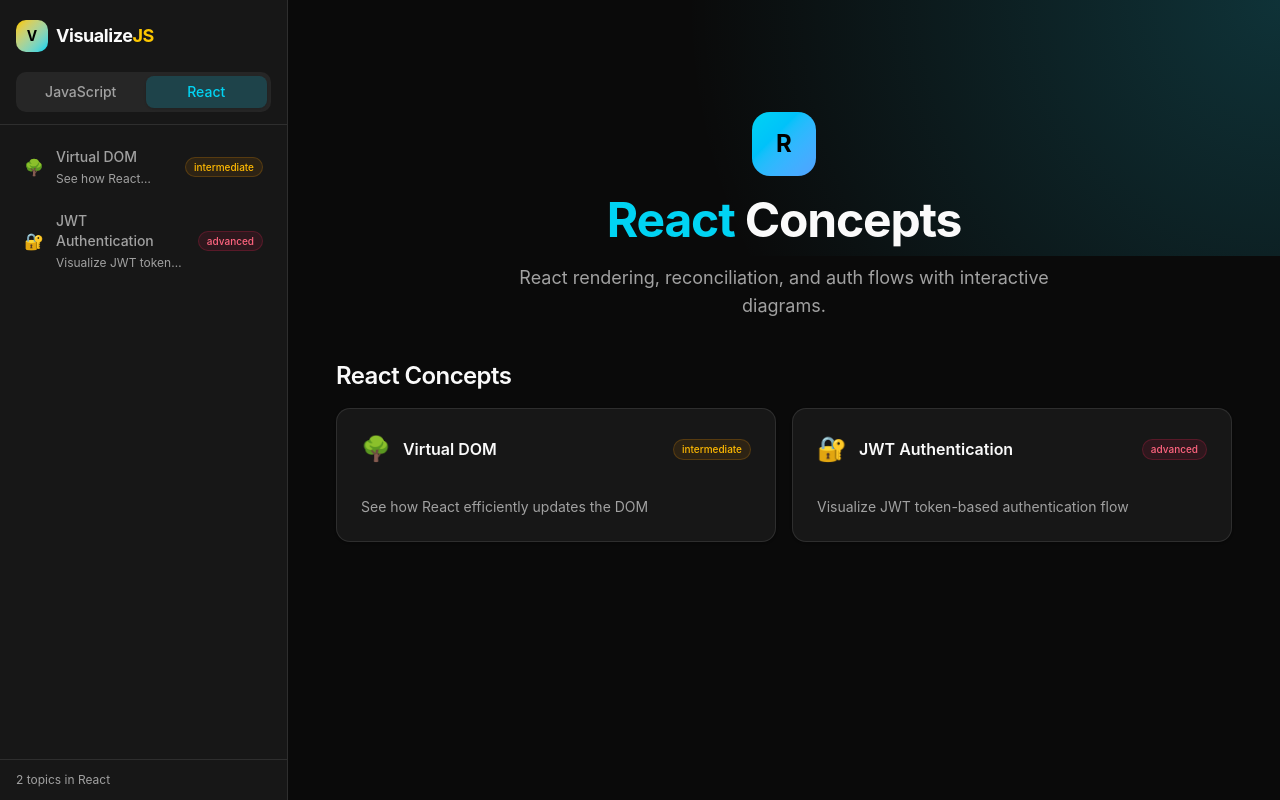
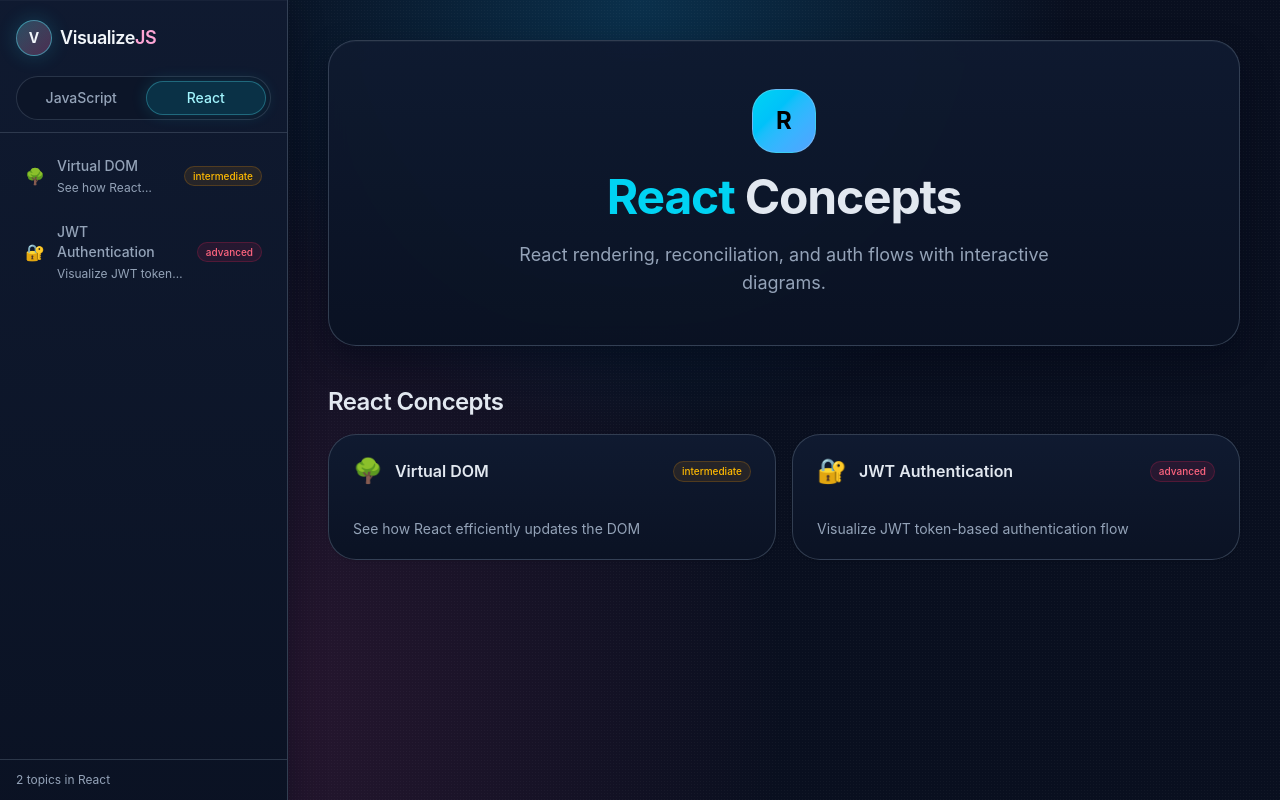
Before and after one commit to tornike14/visualizejs, a Next.js app: page /react in a window 1280 px wide. Built offline with nearby package versions, Linux system fonts and the light colour scheme.

Commit message:
theme refactor

```diff
--- a/src/app/globals.css
+++ b/src/app/globals.css
@@ -48,72 +48,80 @@
 }
 
 :root {
-  --radius: 0.625rem;
-  --background: oklch(1 0 0);
-  --foreground: oklch(0.145 0 0);
-  --card: oklch(1 0 0);
-  --card-foreground: oklch(0.145 0 0);
-  --popover: oklch(1 0 0);
-  --popover-foreground: oklch(0.145 0 0);
-  --primary: oklch(0.205 0 0);
-  --primary-foreground: oklch(0.985 0 0);
-  --secondary: oklch(0.97 0 0);
-  --secondary-foreground: oklch(0.205 0 0);
-  --muted: oklch(0.97 0 0);
-  --muted-foreground: oklch(0.556 0 0);
-  --accent: oklch(0.97 0 0);
-  --accent-foreground: oklch(0.205 0 0);
-  --destructive: oklch(0.577 0.245 27.325);
-  --border: oklch(0.922 0 0);
-  --input: oklch(0.922 0 0);
-  --ring: oklch(0.708 0 0);
-  --chart-1: oklch(0.646 0.222 41.116);
-  --chart-2: oklch(0.6 0.118 184.704);
-  --chart-3: oklch(0.398 0.07 227.392);
-  --chart-4: oklch(0.828 0.189 84.429);
-  --chart-5: oklch(0.769 0.188 70.08);
-  --sidebar: oklch(0.985 0 0);
-  --sidebar-foreground: oklch(0.145 0 0);
-  --sidebar-primary: oklch(0.205 0 0);
-  --sidebar-primary-foreground: oklch(0.985 0 0);
-  --sidebar-accent: oklch(0.97 0 0);
-  --sidebar-accent-foreground: oklch(0.205 0 0);
-  --sidebar-border: oklch(0.922 0 0);
-  --sidebar-ring: oklch(0.708 0 0);
+  --radius: 1rem;
+  --app-bg: #090f1f;
+  --app-surface: #0f1a30;
+  --app-surface-strong: #0d1528;
+  --app-border: rgba(71, 85, 105, 0.65);
+  --app-text-primary: #e2e8f0;
+  --app-text-secondary: #94a3b8;
+  --app-accent: #f472b6;
+  --app-glow: 0 0 26px rgba(244, 114, 182, 0.2);
+  --background: var(--app-bg);
+  --foreground: var(--app-text-primary);
+  --card: var(--app-surface);
+  --card-foreground: var(--app-text-primary);
+  --popover: var(--app-surface);
+  --popover-foreground: var(--app-text-primary);
+  --primary: #f9a8d4;
+  --primary-foreground: #090f1f;
+  --secondary: #17233a;
+  --secondary-foreground: var(--app-text-primary);
+  --muted: #141f35;
+  --muted-foreground: var(--app-text-secondary);
+  --accent: #18263e;
+  --accent-foreground: var(--app-text-primary);
+  --destructive: #ef4444;
+  --border: var(--app-border);
+  --input: rgba(71, 85, 105, 0.78);
+  --ring: #f472b6;
+  --chart-1: #fbbf24;
+  --chart-2: #22d3ee;
+  --chart-3: #c4b5fd;
+  --chart-4: #34d399;
+  --chart-5: #f472b6;
+  --sidebar: var(--app-surface-strong);
+  --sidebar-foreground: var(--app-text-primary);
+  --sidebar-primary: #1f2f4d;
+  --sidebar-primary-foreground: var(--app-text-primary);
+  --sidebar-accent: #16213b;
+  --sidebar-accent-foreground: var(--app-text-primary);
+  --sidebar-border: var(--app-border);
+  --sidebar-ring: #f472b6;
 }
 
 .dark {
-  --background: oklch(0.145 0 0);
-  --foreground: oklch(0.985 0 0);
-  --card: oklch(0.205 0 0);
-  --card-foreground: oklch(0.985 0 0);
-  --popover: oklch(0.205 0 0);
-  --popover-foreground: oklch(0.985 0 0);
-  --primary: oklch(0.922 0 0);
-  --primary-foreground: oklch(0.205 0 0);
-  --secondary: oklch(0.269 0 0);
-  --secondary-foreground: oklch(0.985 0 0);
-  --muted: oklch(0.269 0 0);
-  --muted-foreground: oklch(0.708 0 0);
-  --accent: oklch(0.269 0 0);
-  --accent-foreground: oklch(0.985 0 0);
-  --destructive: oklch(0.704 0.191 22.216);
-  --border: oklch(1 0 0 / 10%);
-  --input: oklch(1 0 0 / 15%);
-  --ring: oklch(0.556 0 0);
-  --chart-1: oklch(0.488 0.243 264.376);
-  --chart-2: oklch(0.696 0.17 162.48);
-  --chart-3: oklch(0.769 0.188 70.08);
-  --chart-4: oklch(0.627 0.265 303.9);
-  --chart-5: oklch(0.645 0.246 16.439);
-  --sidebar: oklch(0.205 0 0);
-  --sidebar-foreground: oklch(0.985 0 0);
-  --sidebar-primary: oklch(0.488 0.243 264.376);
-  --sidebar-primary-foreground: oklch(0.985 0 0);
-  --sidebar-accent: oklch(0.269 0 0);
-  --sidebar-accent-foreground: oklch(0.985 0 0);
-  --sidebar-border: oklch(1 0 0 / 10%);
-  --sidebar-ring: oklch(0.556 0 0);
+  --background: var(--app-bg);
+  --foreground: var(--app-text-primary);
+  --card: var(--app-surface);
+  --card-foreground: var(--app-text-primary);
+  --popover: var(--app-surface);
+  --popover-foreground: var(--app-text-primary);
+  --primary: #f9a8d4;
+  --primary-foreground: #090f1f;
+  --secondary: #17233a;
+  --secondary-foreground: var(--app-text-primary);
+  --muted: #141f35;
+  --muted-foreground: var(--app-text-secondary);
+  --accent: #18263e;
+  --accent-foreground: var(--app-text-primary);
+  --destructive: #ef4444;
+  --border: var(--app-border);
+  --input: rgba(71, 85, 105, 0.78);
+  --ring: #f472b6;
+  --chart-1: #fbbf24;
+  --chart-2: #22d3ee;
+  --chart-3: #c4b5fd;
+  --chart-4: #34d399;
+  --chart-5: #f472b6;
+  --sidebar: var(--app-surface-strong);
+  --sidebar-foreground: var(--app-text-primary);
+  --sidebar-primary: #1f2f4d;
+  --sidebar-primary-foreground: var(--app-text-primary);
+  --sidebar-accent: #16213b;
+  --sidebar-accent-foreground: var(--app-text-primary);
+  --sidebar-border: var(--app-border);
+  --sidebar-ring: #f472b6;
 }
 
 @layer base {
@@ -124,3 +132,64 @@
     @apply bg-background text-foreground;
   }
 }
+
+@layer components {
+  .app-theme {
+    position: relative;
+    isolation: isolate;
+    min-height: 100vh;
+    background: var(--app-bg);
+    color: var(--app-text-primary);
+  }
+
+  .app-theme::before {
+    content: "";
+    position: absolute;
+    inset: 0;
+    pointer-events: none;
+    background-image:
+      radial-gradient(circle at top, rgba(14, 165, 233, 0.22), transparent 42%),
+      radial-gradient(circle at 18% 88%, rgba(236, 72, 153, 0.14), transparent 44%);
+    z-index: 0;
+  }
+
+  .app-theme::after {
+    content: "";
+    position: absolute;
+    inset: 0;
+    pointer-events: none;
+    opacity: 0.035;
+    background-image: radial-gradient(rgba(255, 255, 255, 0.9) 0.5px, transparent 0.6px);
+    background-size: 3px 3px;
+    z-index: 0;
+  }
+
+  .app-theme-content {
+    position: relative;
+    z-index: 1;
+  }
+
+  .app-surface {
+    border: 1px solid var(--app-border);
+    background: linear-gradient(180deg, rgba(15, 26, 48, 0.96), rgba(10, 18, 35, 0.96));
+    box-shadow:
+      0 14px 32px rgba(2, 6, 23, 0.45),
+      inset 0 1px 0 rgba(148, 163, 184, 0.06);
+    backdrop-filter: blur(10px);
+  }
+
+  .app-surface-subtle {
+    border: 1px solid rgba(71, 85, 105, 0.55);
+    background: rgba(15, 26, 48, 0.78);
+    box-shadow: inset 0 1px 0 rgba(148, 163, 184, 0.06);
+  }
+
+  .app-surface-flat {
+    border: 1px solid rgba(71, 85, 105, 0.5);
+    background: rgba(13, 21, 40, 0.88);
+  }
+
+  .app-text-secondary {
+    color: var(--app-text-secondary);
+  }
+}
--- a/src/app/layout.tsx
+++ b/src/app/layout.tsx
@@ -1,4 +1,5 @@
 import type { Metadata } from "next";
+import { AppTheme } from "@/components/layout/AppTheme";
 import { Sidebar } from "@/components/layout/Sidebar";
 import { SITE_NAME, SITE_DESCRIPTION } from "@/lib/constants";
 import "./globals.css";
@@ -30,10 +31,12 @@ export default function RootLayout({
   return (
     <html lang="en" className="dark" suppressHydrationWarning>
       <body className="font-sans antialiased" suppressHydrationWarning>
-        <div className="flex min-h-screen">
+        <AppTheme>
           <Sidebar />
-          <main className="flex-1 overflow-x-hidden">{children}</main>
-        </div>
+          <main className="flex-1 overflow-x-hidden pt-16 lg:pt-0">
+            {children}
+          </main>
+        </AppTheme>
       </body>
     </html>
   );
--- a/src/app/react/layout.tsx
+++ b/src/app/react/layout.tsx
@@ -1,10 +1,5 @@
 import type { ReactNode } from "react";
 
 export default function ReactLayout({ children }: { children: ReactNode }) {
-  return (
-    <div className="relative min-h-screen">
-      <div className="pointer-events-none absolute inset-x-0 top-0 h-64 bg-[radial-gradient(circle_at_top_right,rgba(34,211,238,0.2),transparent_58%)]" />
-      <div className="relative">{children}</div>
-    </div>
-  );
+  return <>{children}</>;
 }
--- /dev/null
+++ b/src/components/layout/AppTheme.tsx
@@ -0,0 +1,15 @@
+import type { ReactNode } from "react";
+
+interface AppThemeProps {
+  children: ReactNode;
+}
+
+export function AppTheme({ children }: AppThemeProps) {
+  return (
+    <div className="app-theme">
+      <div className="app-theme-content flex min-h-screen">
+        {children}
+      </div>
+    </div>
+  );
+}
--- a/src/components/layout/CategoryTopicsPage.tsx
+++ b/src/components/layout/CategoryTopicsPage.tsx
@@ -48,10 +48,10 @@ export function CategoryTopicsPage({ category }: CategoryTopicsPageProps) {
   const config = CATEGORY_CONFIG[category];
 
   return (
-    <div className="flex flex-col gap-10 p-6 lg:p-12">
-      <section className="flex flex-col items-center gap-5 pt-8 text-center lg:pt-16">
+    <div className="mx-auto flex w-full max-w-7xl flex-col gap-10 px-6 pb-10 pt-3 lg:px-10 lg:py-10">
+      <section className="app-surface flex flex-col items-center gap-5 rounded-3xl px-6 py-10 text-center lg:px-10 lg:py-12">
         <div
-          className={`flex h-16 w-16 items-center justify-center rounded-2xl bg-gradient-to-br ${config.accentGradient}`}
+          className={`flex h-16 w-16 items-center justify-center rounded-2xl border border-slate-300/30 bg-gradient-to-br ${config.accentGradient}`}
         >
           <span className="text-2xl font-bold text-black">{config.icon}</span>
         </div>
@@ -59,7 +59,7 @@ export function CategoryTopicsPage({ category }: CategoryTopicsPageProps) {
           <span className={config.accentText}>{config.highlightedWord}</span>{" "}
           {config.titleTail}
         </h1>
-        <p className="max-w-xl text-base text-muted-foreground lg:text-lg">
+        <p className="max-w-xl text-base text-[color:var(--app-text-secondary)] lg:text-lg">
           {config.description}
         </p>
       </section>
@@ -69,7 +69,7 @@ export function CategoryTopicsPage({ category }: CategoryTopicsPageProps) {
         <div className="grid gap-4 sm:grid-cols-2">
           {topics.map((topic) => (
             <Link key={topic.id} href={topic.route}>
-              <Card className="group h-full cursor-pointer transition-all hover:border-foreground/20 hover:shadow-lg">
+              <Card className="app-surface group h-full cursor-pointer rounded-3xl border-[color:var(--app-border)] py-5 transition-all hover:border-pink-300/35 hover:shadow-[0_0_24px_rgba(244,114,182,0.16)]">
                 <CardHeader className="flex flex-row items-center gap-3 pb-2">
                   <span className="text-2xl">{topic.icon}</span>
                   <div className="flex flex-1 items-center justify-between gap-2">
@@ -83,7 +83,7 @@ export function CategoryTopicsPage({ category }: CategoryTopicsPageProps) {
                   </div>
                 </CardHeader>
                 <CardContent>
-                  <p className="text-sm text-muted-foreground">
+                  <p className="text-sm text-[color:var(--app-text-secondary)]">
                     {topic.description}
                   </p>
                 </CardContent>
--- a/src/components/layout/Sidebar.tsx
+++ b/src/components/layout/Sidebar.tsx
@@ -25,16 +25,16 @@ function TopicLink({ topic, isActive }: { topic: Topic; isActive: boolean }) {
   return (
     <Link
       href={topic.route}
-      className={`group flex items-center gap-3 rounded-lg px-3 py-2.5 text-sm transition-all ${
+      className={`group flex items-center gap-3 rounded-2xl px-3 py-2.5 text-sm transition-all ${
         isActive
-          ? "bg-accent text-accent-foreground"
-          : "text-muted-foreground hover:bg-accent/50 hover:text-foreground"
+          ? "border border-pink-400/35 bg-[rgba(31,45,74,0.65)] text-[color:var(--app-text-primary)] shadow-[0_0_18px_rgba(244,114,182,0.14)]"
+          : "border border-transparent text-[color:var(--app-text-secondary)] hover:border-[rgba(71,85,105,0.55)] hover:bg-[rgba(22,33,59,0.62)] hover:text-[color:var(--app-text-primary)]"
       }`}
     >
       <span className="text-base">{topic.icon}</span>
       <div className="flex flex-1 flex-col gap-1">
         <span className="font-medium">{topic.title}</span>
-        <span className="text-xs text-muted-foreground line-clamp-1">
+        <span className="line-clamp-1 text-xs text-[color:var(--app-text-secondary)]">
           {topic.description}
         </span>
       </div>
@@ -68,11 +68,11 @@ function SidebarContent({
           className="flex items-center gap-2"
           onClick={onLinkClick}
         >
-          <div className="flex h-8 w-8 items-center justify-center rounded-lg bg-gradient-to-br from-yellow-400 to-cyan-400">
-            <span className="text-sm font-bold text-black">V</span>
+          <div className="flex h-9 w-9 items-center justify-center rounded-xl border border-cyan-300/45 bg-gradient-to-br from-cyan-300/25 to-pink-400/25 shadow-[0_0_20px_rgba(34,211,238,0.2)]">
+            <span className="text-sm font-bold text-slate-100">V</span>
           </div>
-          <span className="text-lg font-bold tracking-tight">
-            Visualize<span className="text-yellow-400">JS</span>
+          <span className="text-lg font-semibold tracking-tight text-slate-100">
+            Visualize<span className="text-pink-300">JS</span>
           </span>
         </Link>
       </div>
@@ -84,7 +84,7 @@ function SidebarContent({
         />
       </div>
 
-      <Separator />
+      <Separator className="bg-[rgba(71,85,105,0.55)]" />
 
       <ScrollArea className="flex-1 px-3 py-3">
         <nav className="flex flex-col gap-1" aria-label="Topics">
@@ -96,10 +96,10 @@ function SidebarContent({
         </nav>
       </ScrollArea>
 
-      <Separator />
+      <Separator className="bg-[rgba(71,85,105,0.55)]" />
 
       <div className="px-4 py-3">
-        <p className="text-xs text-muted-foreground">
+        <p className="text-xs text-[color:var(--app-text-secondary)]">
           {filteredTopics.length} topic{filteredTopics.length !== 1 && "s"} in{" "}
           {activeCategory === "javascript" ? "JavaScript" : "React"}
         </p>
@@ -125,7 +125,7 @@ export function Sidebar() {
   return (
     <>
       {/* Desktop sidebar */}
-      <aside className="hidden lg:flex lg:w-72 lg:flex-col lg:border-r lg:border-border bg-card h-screen sticky top-0">
+      <aside className="app-surface hidden h-screen bg-[color:var(--app-surface-strong)] lg:sticky lg:top-0 lg:flex lg:w-72 lg:flex-col lg:rounded-none lg:border-r lg:border-t-0 lg:border-b-0 lg:border-l-0">
         <SidebarContent
           activeCategory={activeCategory}
           onCategoryChange={handleCategoryChange}
@@ -136,7 +136,11 @@ export function Sidebar() {
       <div className="fixed top-4 left-4 z-50 lg:hidden">
         <Sheet open={mobileOpen} onOpenChange={setMobileOpen}>
           <SheetTrigger asChild>
-            <Button variant="outline" size="icon" className="h-10 w-10">
+            <Button
+              variant="outline"
+              size="icon"
+              className="h-10 w-10 border-[rgba(71,85,105,0.65)] bg-[rgba(13,21,40,0.95)] text-slate-100 shadow-[0_10px_24px_rgba(2,6,23,0.45)]"
+            >
               <svg
                 width="18"
                 height="18"
@@ -154,7 +158,10 @@ export function Sidebar() {
               <span className="sr-only">Open menu</span>
             </Button>
           </SheetTrigger>
-          <SheetContent side="left" className="w-72 p-0">
+          <SheetContent
+            side="left"
+            className="app-surface w-72 border-r-[rgba(71,85,105,0.65)] bg-[color:var(--app-surface-strong)] p-0"
+          >
             <SheetTitle className="sr-only">Navigation</SheetTitle>
             <SidebarContent
               activeCategory={activeCategory}
--- a/src/components/layout/TopicToggle.tsx
+++ b/src/components/layout/TopicToggle.tsx
@@ -12,13 +12,13 @@ export function TopicToggle({
   onCategoryChange,
 }: TopicToggleProps) {
   return (
-    <div className="flex items-center gap-1 rounded-lg bg-muted p-1">
+    <div className="app-surface-flat flex items-center gap-1 rounded-2xl p-1">
       <button
         onClick={() => onCategoryChange("javascript")}
-        className={`flex-1 rounded-md px-3 py-1.5 text-sm font-medium transition-all ${
+        className={`flex-1 rounded-xl px-3 py-1.5 text-sm font-medium transition-all ${
           activeCategory === "javascript"
-            ? "bg-yellow-500/20 text-yellow-400 shadow-sm"
-            : "text-muted-foreground hover:text-foreground"
+            ? "border border-yellow-300/30 bg-yellow-400/15 text-yellow-200 shadow-[0_0_16px_rgba(251,191,36,0.16)]"
+            : "border border-transparent text-[color:var(--app-text-secondary)] hover:text-[color:var(--app-text-primary)]"
         }`}
         aria-pressed={activeCategory === "javascript"}
       >
@@ -26,10 +26,10 @@ export function TopicToggle({
       </button>
       <button
         onClick={() => onCategoryChange("react")}
-        className={`flex-1 rounded-md px-3 py-1.5 text-sm font-medium transition-all ${
+        className={`flex-1 rounded-xl px-3 py-1.5 text-sm font-medium transition-all ${
           activeCategory === "react"
-            ? "bg-cyan-500/20 text-cyan-400 shadow-sm"
-            : "text-muted-foreground hover:text-foreground"
+            ? "border border-cyan-300/30 bg-cyan-400/15 text-cyan-200 shadow-[0_0_16px_rgba(34,211,238,0.16)]"
+            : "border border-transparent text-[color:var(--app-text-secondary)] hover:text-[color:var(--app-text-primary)]"
         }`}
         aria-pressed={activeCategory === "react"}
       >
--- a/src/components/visualization-ui/NeonPanel.tsx
+++ b/src/components/visualization-ui/NeonPanel.tsx
@@ -50,13 +50,13 @@ export function NeonPanel({
   return (
     <section
       className={cn(
-        "overflow-hidden rounded-2xl border border-slate-700/65 bg-[#0d1528]/90 shadow-[0_12px_30px_rgba(2,6,23,0.45)] backdrop-blur-sm",
+        "overflow-hidden rounded-3xl border border-[color:var(--app-border)] bg-[color:var(--app-surface-strong)]/90 shadow-[0_12px_30px_rgba(2,6,23,0.45)] backdrop-blur-sm",
         className
       )}
     >
       <header
         className={cn(
-          "flex items-center gap-3 border-b border-slate-700/65 px-4 py-3 font-mono text-[11px] font-semibold uppercase tracking-[0.26em] text-slate-100",
+          "flex items-center gap-3 border-b border-[color:var(--app-border)] px-4 py-3 font-mono text-[11px] font-semibold uppercase tracking-[0.26em] text-slate-100",
           toneStyles.header
         )}
       >
--- a/src/components/visualizations/VisualizationLoading.tsx
+++ b/src/components/visualizations/VisualizationLoading.tsx
@@ -1,6 +1,6 @@
 export function VisualizationLoading() {
   return (
-    <div className="flex min-h-[460px] flex-col items-center justify-center gap-4 rounded-xl border border-border bg-card/60">
+    <div className="app-surface flex min-h-[460px] flex-col items-center justify-center gap-4 rounded-3xl">
       <div className="h-9 w-9 animate-spin rounded-full border-2 border-muted-foreground border-t-foreground" />
       <p className="text-sm text-muted-foreground">Loading visualization...</p>
     </div>
```
Also changed, not shown: src/app/javascript/layout.tsx (+1 -6 lines), src/components/layout/VisualizationPageShell.tsx (+6 -6 lines), src/components/visualizations/EventLoop.tsx (+5 -18 lines).
